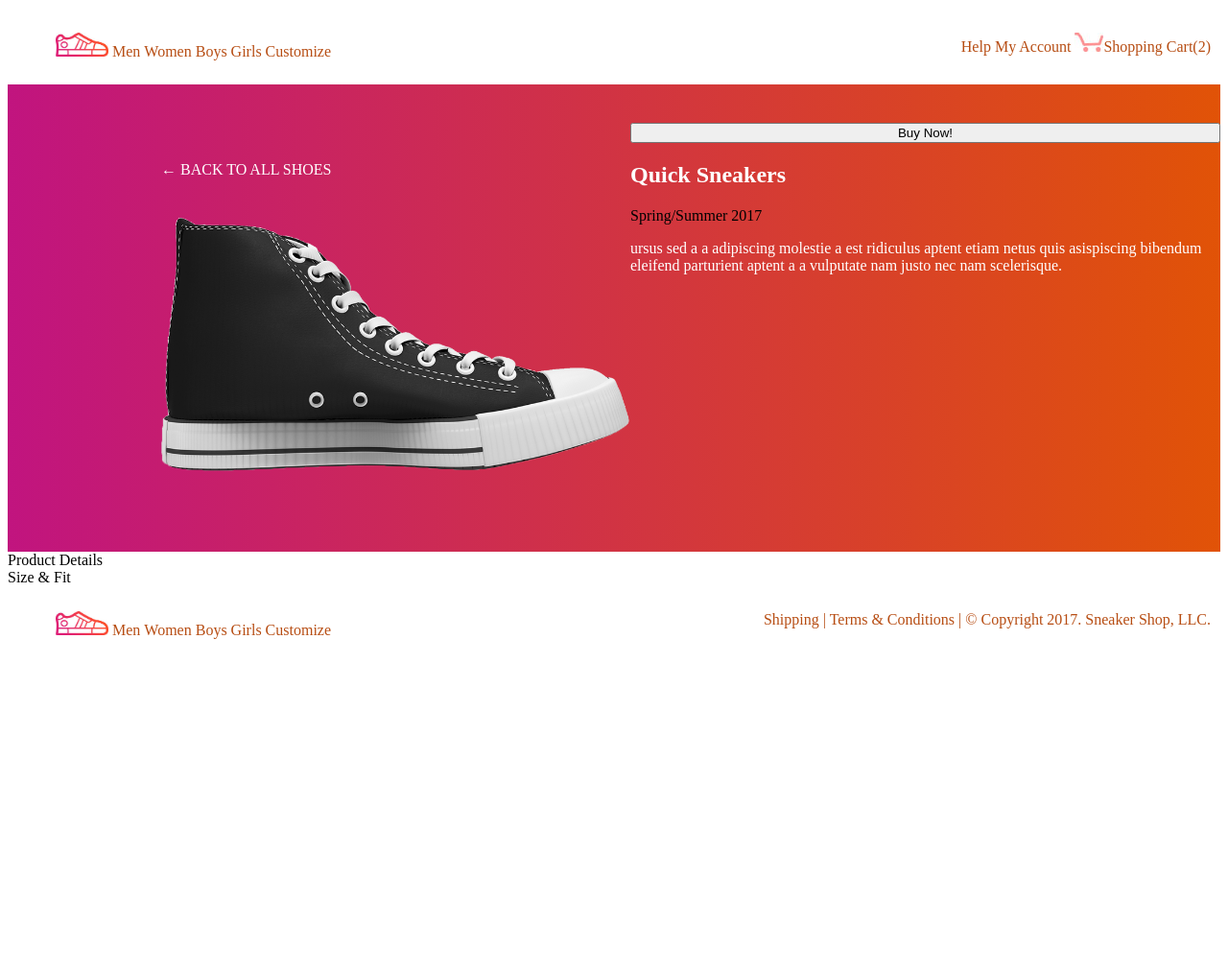
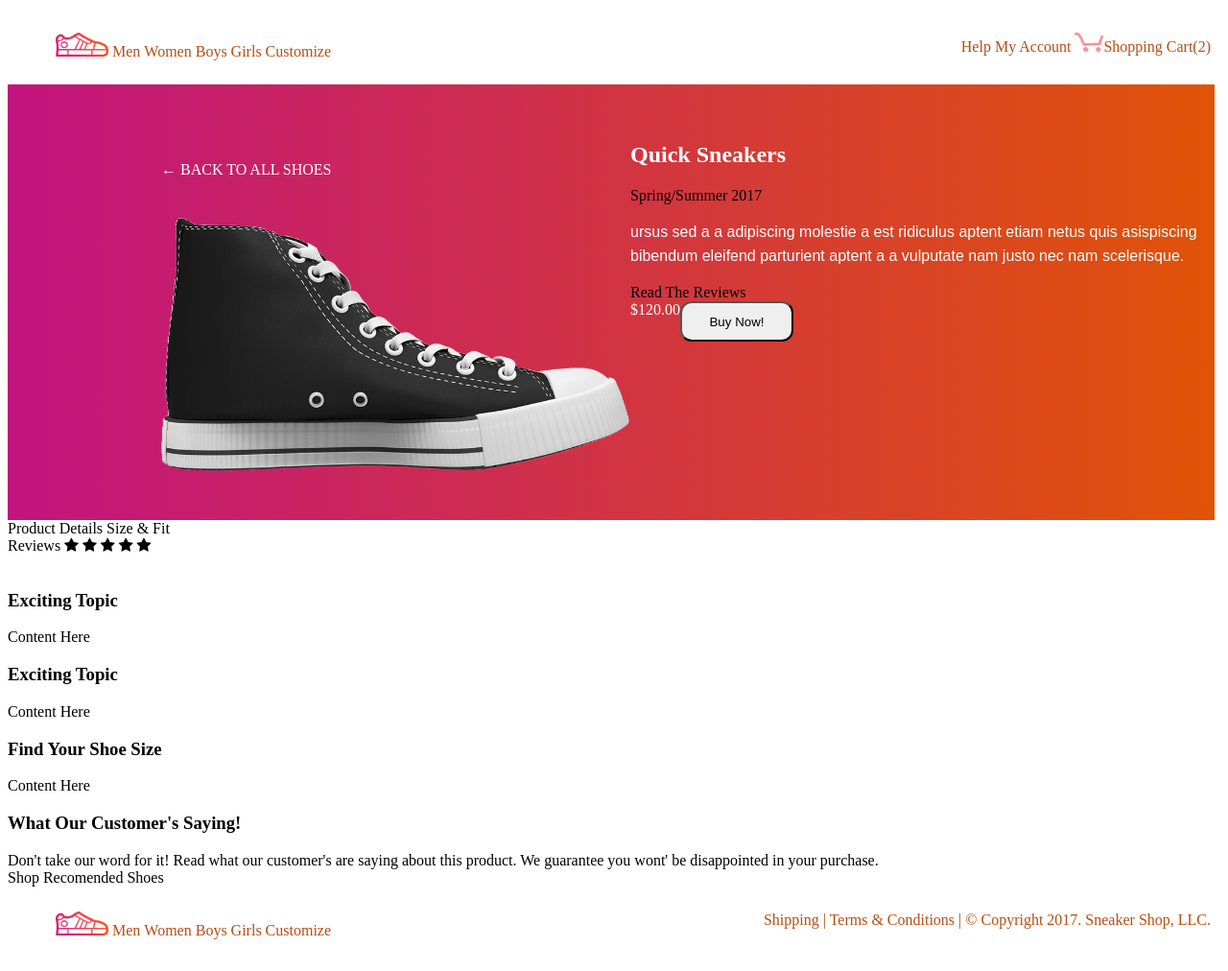
Before and after one commit to JGrant024/Quick-Sneakers, a plain HTML site: page index.html in a window 1280 px wide. Shown: the whole page at 96% size. Before the commit the page ends 800 px from the top, so only its background shows below. Drawn offline with Linux system fonts and the light colour scheme.

Commit message:
made additional updates

```diff
--- a/index.html
+++ b/index.html
@@ -5,6 +5,10 @@
     <meta name="viewport" content="width=device-width, initial-scale=1.0" />
     <title>Document</title>
     <link rel="stylesheet" href="main.css" />
+    <link
+      rel="stylesheet"
+      href="https://cdnjs.cloudflare.com/ajax/libs/font-awesome/4.7.0/css/font-awesome.min.css"
+    />
   </head>
   <body>
     <nav class="nav-bar">
@@ -41,10 +45,9 @@
           class="day-1-shoe1"
         />
       </div>
-      <div class="container2" style="display: flex; flex-direction: column">
-        <button>Buy Now!</button>
-        <h2 class="lorem">Quick Sneakers</h2>
-
+      <div class="container2">
+        <div>
+        <h2>Quick Sneakers</h2>
         <div>Spring/Summer 2017</div>
 
         <p class="lorem">
@@ -52,10 +55,44 @@
           quis asispiscing bibendum eleifend parturient aptent a a vulputate nam
           justo nec nam scelerisque.
         </p>
+        <div>Read The Reviews</div>
+        <div class="money">$120.00</div>
+        <button>Buy Now!</button>
+      </div>
       </div>
     </div>
-    <div class="product">Product Details</div>
-    <span class="size">Size & Fit</span>
+    <div class="container3">
+      <div class="product">Product Details
+      <div class="size">Size & Fit
+      <div class="reviews">
+        Reviews
+        <span class="fa fa-star checked"></span>
+        <span class="fa fa-star checked"></span>
+        <span class="fa fa-star checked"></span>
+        <span class="fa fa-star checked"></span>
+        <span class="fa fa-star"></span>
+      </div>
+    </div>
+</div>
+<br>
+
+<h3 class="topic1">Exciting Topic</h3>
+<div>Content Here</div>
+
+<h3 class="topic2">Exciting Topic</h3>
+<div>Content Here</div>
+
+<h3>Find Your Shoe Size</h3>
+<div>Content Here</div>
+
+<h3>What Our Customer's Saying!</h3>
+<div>Don't take our word for it! Read what our customer's are saying about this product. We guarantee you wont' be disappointed in your purchase. </div>
+
+<div>Shop Recomended Shoes</div>
+<div class="lastContainer">
+
+</div>
+
     <footer>
       <nav class="nav-bar">
         <ul>
--- a/main.css
+++ b/main.css
@@ -31,6 +31,12 @@ a {
   float: right;
 }
 
+.bottomNav-right {
+  float: right;
+  display: flex;
+  justify-content: space-around;
+}
+
 .arrow {
   padding-left: 160px;
   padding-top: 40px;
@@ -39,7 +45,6 @@ a {
 }
 .container {
   display: flex;
-  padding-bottom: 80px;
   background-image: linear-gradient(
     to right,
     rgb(193, 20, 127),
@@ -47,6 +52,18 @@ a {
   );
   padding-top: 40px;
   text-overflow: wrap;
+  height: 414px;
+  width: 1258px;
+}
+
+.container2 {
+  display: flex;
+  flex-direction: column;
+}
+
+.container3 {
+  display: flex;
+  flex-direction: column;
 }
 
 aside {
@@ -64,8 +81,29 @@ aside {
   display: inline;
 }
 
+h2 {
+  color: white;
+}
+
 .lorem {
   color: white;
+  line-height: 1.6;
+  font-family: Arial, Helvetica, sans-serif;
+}
+
+.money {
+  float: left;
+  color: white  ;
+}
+
+button {
+  width: 118px;
+  height: 42px;
+  border-radius: 12px;
+}
+
+.checked {
+  color: to right, rgb(177, 4, 111), rgb(183, 77, 19);
 }
 
 .footer {
@@ -75,9 +113,3 @@ aside {
     rgb(183, 77, 19)
   );
 }
-
-.bottomNav-right {
-  float: right;
-  display: flex;
-  justify-content: space-around;
-}
```
